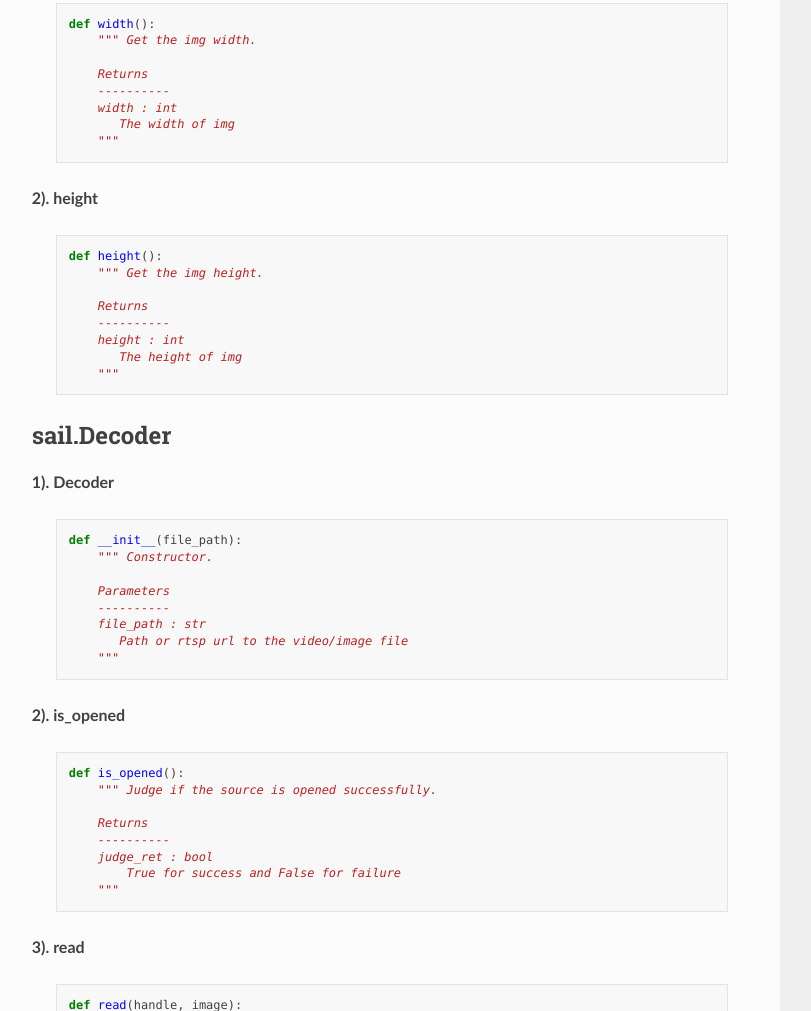
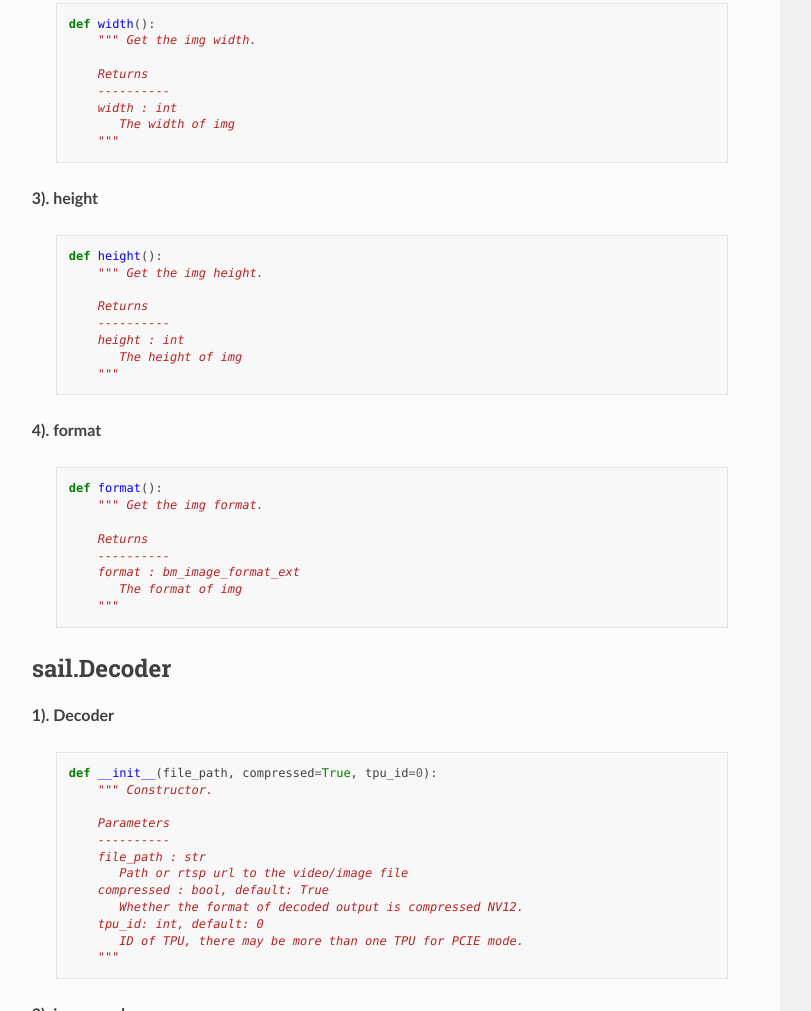
Before and after one commit to sophon-ai-algo/sophon-inference-doc_zh, a plain HTML site: page module/sail_python.html in a window 1280 px wide. Shown: the part 10989-12000 px from the top of the page, without its empty margins (320-1131 px from the left). Drawn offline with Linux system fonts and the light colour scheme.

Commit message:
update docs

```diff
--- a/module/sail_python.html
+++ b/module/sail_python.html
@@ -795,7 +795,7 @@
 </pre></div>
 </div>
 </div></blockquote>
-<p><strong>2). height</strong></p>
+<p><strong>3). height</strong></p>
 <blockquote>
 <div><div class="highlight-python notranslate"><div class="highlight"><pre><span></span><span class="k">def</span> <span class="nf">height</span><span class="p">():</span>
     <span class="sd">&quot;&quot;&quot; Get the img height.</span>
@@ -808,18 +808,35 @@
 </pre></div>
 </div>
 </div></blockquote>
+<p><strong>4). format</strong></p>
+<blockquote>
+<div><div class="highlight-python notranslate"><div class="highlight"><pre><span></span><span class="k">def</span> <span class="nf">format</span><span class="p">():</span>
+    <span class="sd">&quot;&quot;&quot; Get the img format.</span>
+
+<span class="sd">    Returns</span>
+<span class="sd">    ----------</span>
+<span class="sd">    format : bm_image_format_ext</span>
+<span class="sd">       The format of img</span>
+<span class="sd">    &quot;&quot;&quot;</span>
+</pre></div>
+</div>
+</div></blockquote>
 </div>
 <div class="section" id="sail-decoder">
 <h2>sail.Decoder<a class="headerlink" href="#sail-decoder" title="Permalink to this headline">¶</a></h2>
 <p><strong>1). Decoder</strong></p>
 <blockquote>
-<div><div class="highlight-python notranslate"><div class="highlight"><pre><span></span><span class="k">def</span> <span class="fm">__init__</span><span class="p">(</span><span class="n">file_path</span><span class="p">):</span>
+<div><div class="highlight-python notranslate"><div class="highlight"><pre><span></span><span class="k">def</span> <span class="fm">__init__</span><span class="p">(</span><span class="n">file_path</span><span class="p">,</span> <span class="n">compressed</span><span class="o">=</span><span class="bp">True</span><span class="p">,</span> <span class="n">tpu_id</span><span class="o">=</span><span class="mi">0</span><span class="p">):</span>
     <span class="sd">&quot;&quot;&quot; Constructor.</span>
 
 <span class="sd">    Parameters</span>
 <span class="sd">    ----------</span>
 <span class="sd">    file_path : str</span>
 <span class="sd">       Path or rtsp url to the video/image file</span>
+<span class="sd">    compressed : bool, default: True</span>
+<span class="sd">       Whether the format of decoded output is compressed NV12.</span>
+<span class="sd">    tpu_id: int, default: 0</span>
+<span class="sd">       ID of TPU, there may be more than one TPU for PCIE mode.</span>
 <span class="sd">    &quot;&quot;&quot;</span>
 </pre></div>
 </div>
```
Also changed, not shown: module/sail_cpp.html (+16 -9 lines), _sources/module/sail_cpp.rst.txt, _sources/module/sail_python.rst.txt, searchindex.js.
